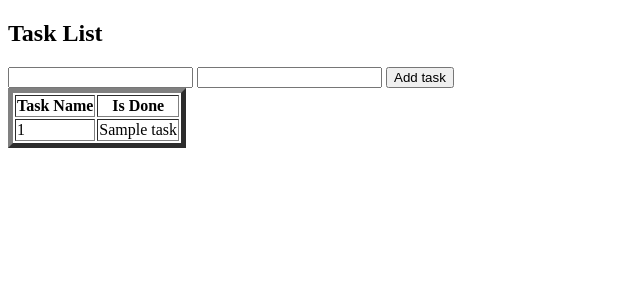
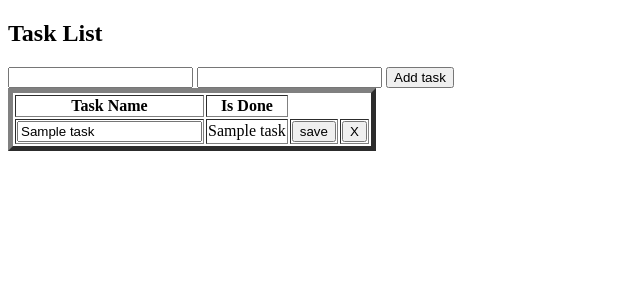
Before and after one commit to Soham0008/tasklist, a Flask app: template templates/tasklist.html in a window 1280 px wide. Shown: the top 300 px of the page, without its empty margins (0-640 px from the left). Run offline with Flask 3, Linux system fonts and the light colour scheme; the template is opened without the code that fills it: most values are stand-ins (such as "Sample title", 1, 10 or a date in 2020); some libraries are stand-ins or nearby versions.

Commit message:
Added add,edit & delete feature

```diff
--- a/DB.py
+++ b/DB.py
@@ -7,15 +7,25 @@ db_host="localhost"
 def getTaskList():
     conn=psycopg2.connect(dbname= db_name, user= db_user, password= db_pw, host= db_host)
     cur=conn.cursor()
-    cur.execute('SELECT task_name,is_done FROM public."TaskList"')
+    cur.execute('SELECT id,task_name,is_done FROM public."TaskList"')
     tasklist= cur.fetchall()
     cur.close
     conn.close
     return tasklist
 
-def addTask(name,date):
+def executeQuery(query):
     conn=psycopg2.connect(dbname= db_name, user= db_user, password= db_pw, host= db_host)
     cur=conn.cursor()
-    cur.execute('INSERT INTO public."TaskList"(task_name,due_date) values(\'%s\',\'%s\');commit;' % (name,date))
+    cur.execute(query)
+    conn.commit()
     cur.close
     conn.close
+
+def addTask(name,date):
+    executeQuery('INSERT INTO public."TaskList"(task_name,due_date) values(\'%s\',\'%s\');commit;' % (name,date))
+
+def updateTask(name,id):
+    executeQuery('UPDATE public."TaskList" SET task_name=\'%s\' WHERE id=%s;' % (name,id))
+
+def deleteTask(id):
+    executeQuery('DELETE FROM public."TaskList" WHERE id=%s;' % (id))
--- a/main.py
+++ b/main.py
@@ -1,5 +1,5 @@
 from flask import Flask, render_template, request, redirect, url_for
-from DB import getTaskList, addTask
+from DB import getTaskList, addTask,updateTask,deleteTask
 app = Flask(__name__)
 
 # TaskList=[["learn backEnd",True],["frontend Task",False],["AI/ML",False]]
@@ -15,4 +15,16 @@ def add():
     duedate= request.form['dueDate']
     addTask(taskname,duedate)
     return redirect(url_for('home'))
+
+@app.route("/update", methods=['POST'])
+def update():
+    updatedtaskname = request.form['updateTask']
+    id = request.form['id']
+    button = request.form['saveOrDelete']
+    if button == "save":
+        updateTask(updatedtaskname,id)
+    elif button == "X":
+        deleteTask(id)
+    return redirect(url_for('home'))
+
 app.run()
--- a/templates/tasklist.html
+++ b/templates/tasklist.html
@@ -23,12 +23,21 @@
         </tr>
         {% for task in tasklist: %}
         <tr>
-            <td>
-               {{ task[0] }}
-            </td>
-            <td>
-                {{ task[1] }}
-            </td>
+            <form method="post" action="/update">
+                <td>
+                    <input type="hidden" name="id" value="{{ task[0] }}" />
+                    <input type="text" name="updateTask" value="{{ task[1] }}" />
+                </td>
+                <td>
+                    {{ task[2] }}
+                </td>
+                <td>
+                    <input type="submit" name="saveOrDelete" value="save">
+                </td>
+                <td>
+                    <input type="submit" name="saveOrDelete" value="X">
+                </td>
+            </form>
         </tr>
          {% endfor %}
     </table>
```
